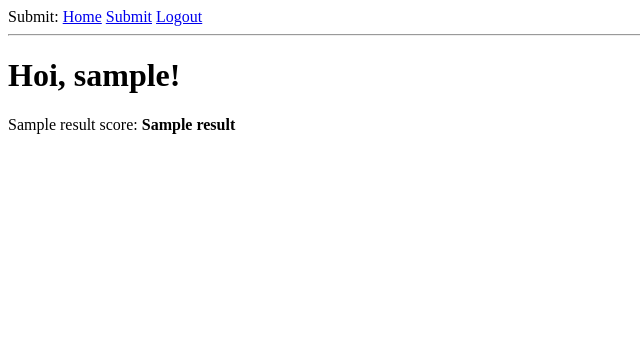
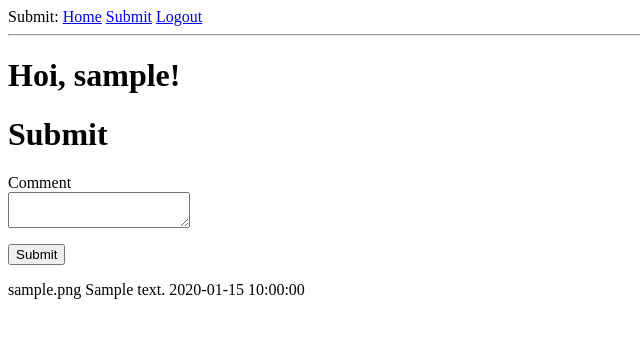
Before and after one commit to tomkooij/submit, a Flask app: template app/templates/index.html in a window 1280 px wide. Shown: the top 338 px of the page, without its empty margins (0-640 px from the left). Run offline with Flask 2, Linux system fonts and the light colour scheme; a user stored in the database is signed in; tables that the repository leaves empty hold one stand-in row (values such as "Sample post"); the template is opened without the code that fills it: values that come from a table or form of the project are taken from there, most other values are stand-ins (such as "Sample title", 1, 10 or a date in 2020); form fields are guessed from the names that the template uses.

Commit message:
Show submissions on front page

```diff
--- a/app/routes.py
+++ b/app/routes.py
@@ -7,15 +7,22 @@ from app.models import User, Submission
 from app.forms import LoginForm, SubmissionForm
 
 
-@app.route('/')
-@app.route('/index')
+@app.route('/', methods=['GET', 'POST'])
+@app.route('/index', methods=['GET', 'POST'])
 @login_required
 def index():
-    results = [
-        { 'title': 'hello.py', 'result': 0 },
-        { 'title': 'piramide.py', 'result': 100 },
-        ]
-    return render_template("index.html", title='Home Page', results=results)
+    form = SubmissionForm()
+    if request.method == 'POST':
+        if form.validate_on_submit():
+            new_submission = Submission('file.py', str(form.comment.data),
+                current_user.id)
+            db.session.add(new_submission)
+            db.session.commit()
+            return redirect(url_for('index'))
+
+    submissions = current_user.submissions().order_by(Submission.timestamp.desc()).all()
+
+    return render_template("index.html", title='Home Page', form=form, submissions=submissions)
 
 
 @app.route('/submit', methods=['GET', 'POST'])
@@ -24,7 +31,8 @@ def submit():
     form = SubmissionForm()
     if request.method == 'POST':
         if form.validate_on_submit():
-            new_submission = Submission('file.py', str(form.comment))
+            new_submission = Submission('file.py', form.comment.data,
+                current_user.id)
             db.session.add(new_submission)
             db.session.commit()
             return redirect(url_for('index'))
--- /dev/null
+++ b/app/templates/_submit.html
@@ -0,0 +1,11 @@
+{% block content %}
+    <h1>Submit</h1>
+    <form action="" method="post" novalidate>
+        {{ form.hidden_tag() }}
+        <p>
+            {{ form.comment.label }}<br>
+            {{ form.comment(size=80) }}
+        </p>
+        <p>{{ form.submit() }}</p>
+    </form>
+{% endblock %}
--- a/app/templates/index.html
+++ b/app/templates/index.html
@@ -2,7 +2,9 @@
 
 {% block content %}
     <h1>Hoi, {{ current_user.username }}!</h1>
-    {% for result in results %}
-    <div><p>{{ result.title }} score: <b>{{ result.result }}</b></p></div>
+    {% include '_submit.html' %}
+
+    {% for sub in submissions %}
+    <div><p>{{ sub.submission_filename }} {{ sub.comment|string }} {{sub.timestamp}}</p></div>
     {% endfor %}
 {% endblock %}
```
Also changed, not shown: app/templates/submit.html (+1 -9 lines).
